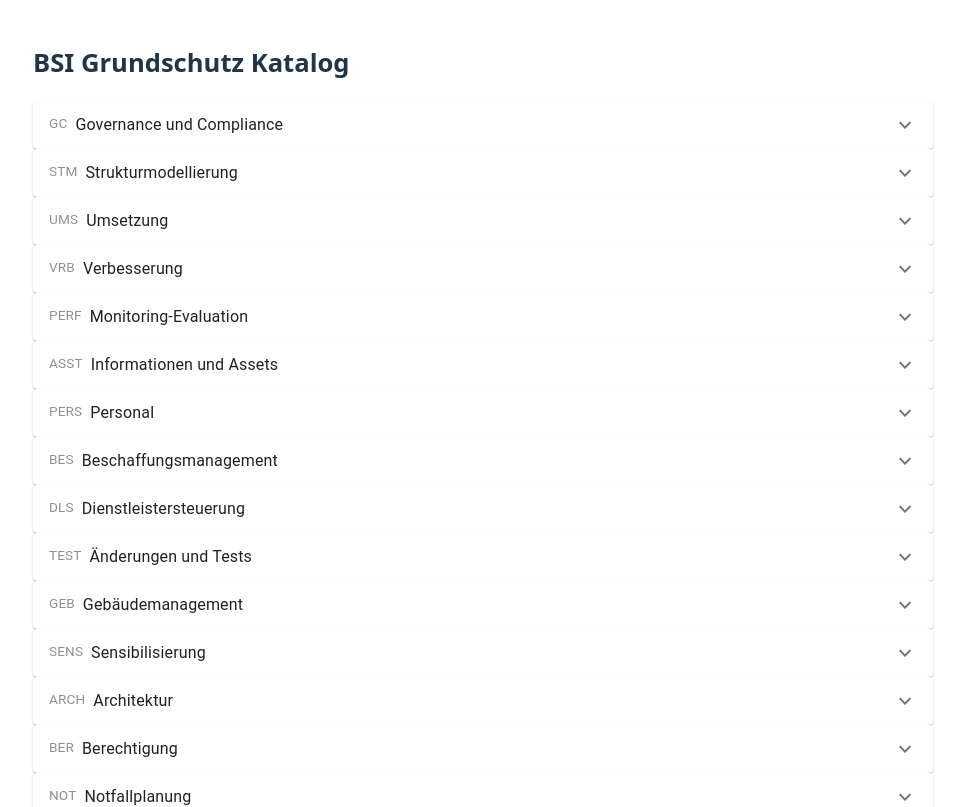
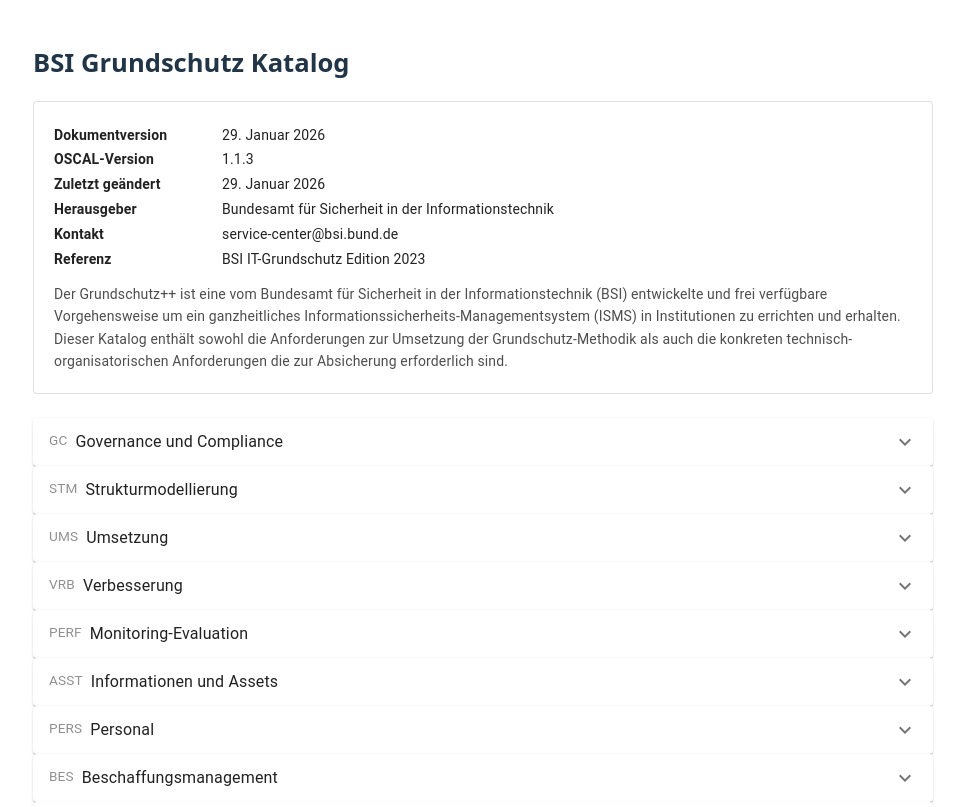
Before and after one commit to TheRedCoder404/OSCAL-Viewer, a React (Vite) app: page / in a window 1280 px wide. Shown: the top 807 px of the page, without its empty margins (157-1122 px from the left). Built offline with nearby package versions, Linux system fonts and the light colour scheme.

Commit message:
Add profileInfo [Claude Usage]
This is just some information that was floating around in the Grundschutz++profile-json that was just a nice to have add-on - used claude to help me out implementing this.

```diff
--- a/src/App.tsx
+++ b/src/App.tsx
@@ -1,11 +1,13 @@
 import catalogData from '../Stand-der-Technik-Bibliothek-main/Anwenderkataloge/Grundschutz++/Grundschutz++-catalog.json'
-import GroupSection from './components/Catalog/GroupSection'
+import ProfileInfo from './components/profile/profileInfo'
+import GroupSection from './components/catalog/groupSection'
 import './App.css'
 
 function App() {
     return (
         <div className="app">
             <h1>BSI Grundschutz Katalog</h1>
+            <ProfileInfo metadata={catalogData.catalog.metadata}/>
             <div className="groups">
                 {catalogData.catalog.groups.map((group) => (
                     <GroupSection key={group.id} group={group}/>
--- a/src/components/Catalog/ControlItem.tsx
+++ b/src/components/catalog/controlItem.tsx
@@ -1,4 +1,4 @@
-import CatalogAccordion from './CatalogAccordion'
+import CatalogAccordion from './accordion'
 
 /** Helferklasse, um param durch tatsächlichen Wert zu ersetzen **/
 function resolveProse(prose: string, params?: any[]): string {
--- a/src/components/Catalog/GroupSection.tsx
+++ b/src/components/catalog/groupSection.tsx
@@ -1,5 +1,5 @@
-import CatalogAccordion from './CatalogAccordion'
-import ControlItem from './ControlItem'
+import CatalogAccordion from './accordion'
+import ControlItem from './controlItem'
 
 export default function GroupSection({group}: { group: any }) {
     return (
--- /dev/null
+++ b/src/components/profile/profileInfo.tsx
@@ -0,0 +1,48 @@
+import Paper from '@mui/material/Paper'
+import Typography from '@mui/material/Typography'
+import Box from '@mui/material/Box'
+
+interface Metadata {
+    version: string
+    'oscal-version': string
+    'last-modified': string
+    parties?: { name: string; 'email-addresses'?: string[] }[]
+    links?: { text?: string }[]
+    remarks?: string
+}
+
+function formatDate(iso: string) {
+    return new Date(iso).toLocaleDateString('de-DE', {
+        year: 'numeric', month: 'long', day: 'numeric',
+    })
+}
+
+function InfoRow({label, value}: { label: string; value: string }) {
+    return (
+        <Box sx={{display: 'flex', gap: 1, py: 0.3}}>
+            <Typography variant="body2" sx={{fontWeight: 600, minWidth: 160, flexShrink: 0}}>
+                {label}
+            </Typography>
+            <Typography variant="body2">{value}</Typography>
+        </Box>
+    )
+}
+
+const textFormat = {mt: 1.5, opacity: 0.8, lineHeight: 1.6}
+
+export default function ProfileInfo({metadata}: { metadata: Metadata }) {
+    const party = metadata.parties?.[0]
+
+    return (
+        <Paper variant="outlined" sx={{p: 2.5, mb: 3}}>
+            <InfoRow label="Dokumentversion" value={formatDate(metadata.version)}/>
+            <InfoRow label="OSCAL-Version" value={metadata['oscal-version']}/>
+            <InfoRow label="Zuletzt geändert" value={formatDate(metadata['last-modified'])}/>
+            <InfoRow label="Herausgeber" value={party.name}/>
+            <InfoRow label="Kontakt" value={party['email-addresses'][0]}/>
+            <InfoRow label="Referenz" value={metadata.links[0].text}/>
+
+            <Typography variant="body2" sx={textFormat}>{metadata.remarks}</Typography>
+        </Paper>
+    )
+}
```
Also changed, not shown: src/components/catalog/accordion.tsx (renamed from src/components/Catalog/CatalogAccordion.tsx).
